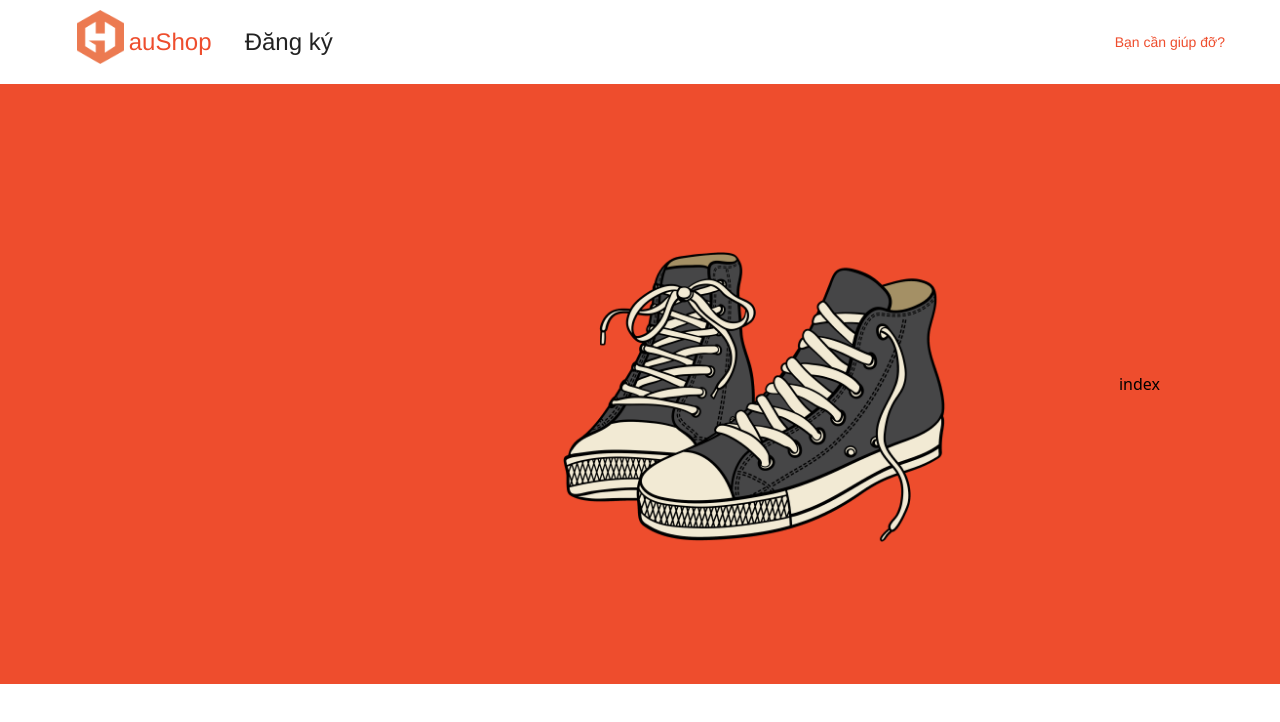
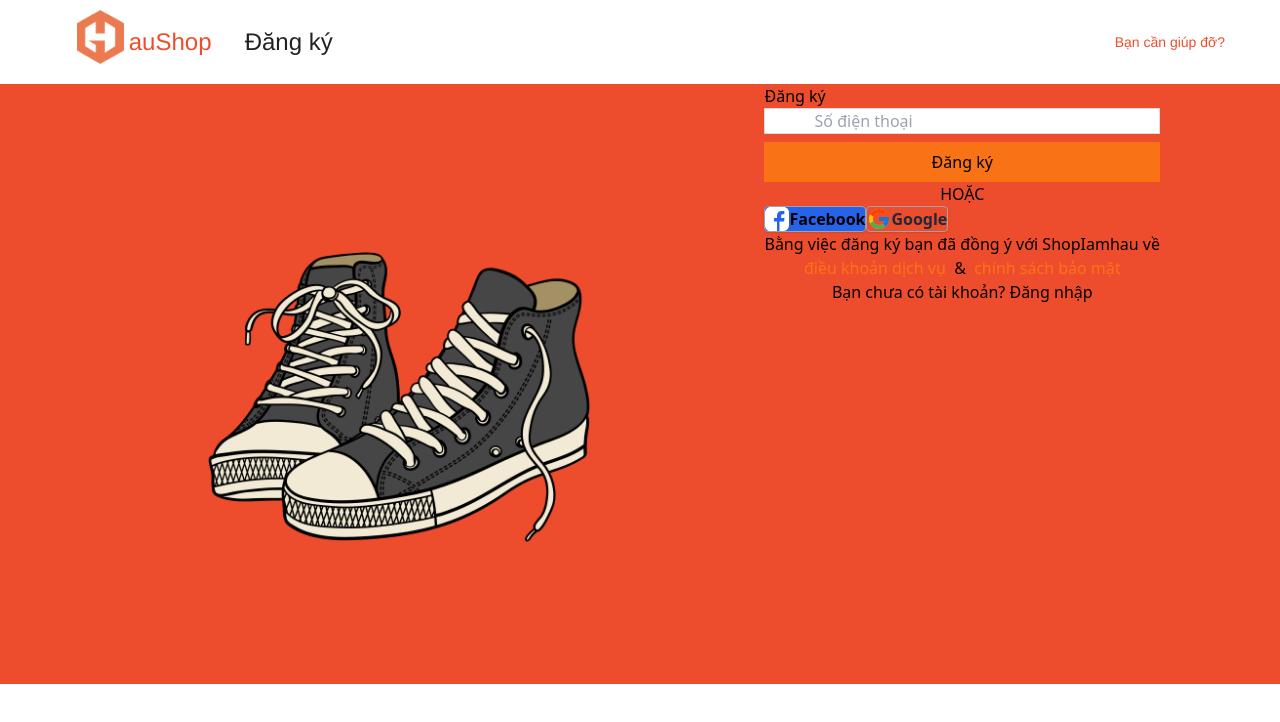
Before and after one commit to iamhaupv/retail-store-fe, a React (Create React App) app: page /signup in a window 1280 px wide. Shown: the top 722 px of the page. Built offline with nearby package versions, Linux system fonts and the light colour scheme.

Commit message:
fontsomeware

```diff
--- a/package.json
+++ b/package.json
@@ -3,6 +3,11 @@
   "version": "0.1.0",
   "private": true,
   "dependencies": {
+    "@fortawesome/fontawesome-svg-core": "^6.6.0",
+    "@fortawesome/free-brands-svg-icons": "^6.6.0",
+    "@fortawesome/free-regular-svg-icons": "^6.6.0",
+    "@fortawesome/free-solid-svg-icons": "^6.6.0",
+    "@fortawesome/react-fontawesome": "^0.2.2",
     "@testing-library/jest-dom": "^5.17.0",
     "@testing-library/react": "^13.4.0",
     "@testing-library/user-event": "^13.5.0",
--- a/src/components/FormRegister/index.js
+++ b/src/components/FormRegister/index.js
@@ -1,7 +1,196 @@
-import React from 'react'
-
+import React, { useEffect, useState } from "react";
+import { FontAwesomeIcon } from "@fortawesome/react-fontawesome";
+import { faCircleCheck } from "@fortawesome/free-solid-svg-icons";
+import "./FormRegister.css";
 export default function FormRegister() {
+  const [phone, setPhone] = useState(""); // phone
+  const [phoneError, setPhoneError] = useState(false); // phone error
+  const [iconPhone, setIconPhone] = useState(false); // icon phone
+  const [formValid, setFormValid] = useState(false);
+  const [focus, setFocus] = useState(false); // focus
+  // handle focus
+  const handleFocus = () => {
+    setFocus(true);
+  };
+  useEffect(() => {
+    setFormValid(!phoneError);
+  }, [phone, phoneError]);
+  // regex phone
+  const regexPhone = (value) => {
+    const regex = /^(0[3|5|7|8|9]\d{8}|0\d{9})$/;
+    if (value === "" || !regex.test(value)) setPhoneError(true);
+    else setPhoneError(false);
+  };
+  // handle change phone
+  const handleChangePhone = (e) => {
+    regexPhone(e.target.value);
+    setPhone(e.target.value);
+  };
+  // handle blur phone
+  const handleBlurPhone = (e) => {
+    regexPhone(e.target.value);
+    setIconPhone(true);
+  };
   return (
-    <div>index</div>
-  )
+    <>
+      {/* container__register */}
+      <div className="flex justify-center container__register">
+        {/* content */}
+        <div className="mx-auto content">
+          <div>
+            {/* content__title */}
+            <div className="content__title">
+              <span>Đăng ký</span>
+            </div>
+            {/* content__content */}
+            <div className="content__content">
+              {/* form */}
+              <form className="form">
+                {/* form__phone */}
+                <div
+                  onFocus={handleFocus}
+                  className="flex justify-center items-center form__phone"
+                  style={{
+                    border: phoneError
+                      ? "1px solid red"
+                      : focus
+                      ? "1px solid black"
+                      : "1px solid rgba(0, 0, 0, .14)",
+                    background: phoneError ? "#fff6f7" : "#ffffff",
+                  }}
+                >
+                  {/* form__phone__input */}
+                  <input
+                    className="form__phone__input"
+                    style={{
+                      width: phoneError ? "338.4px" : "295.4px",
+                      background: phoneError ? "#fff6f7" : "#ffffff",
+                    }}
+                    value={phone}
+                    onChange={handleChangePhone}
+                    onBlur={handleBlurPhone}
+                    placeholder="Số điện thoại"
+                  />
+                  {phoneError ? (
+                    <div></div>
+                  ) : (
+                    // form__phone__input__pass
+                    <div className="flex justify-center items-center form__phone__input__pass">
+                      {iconPhone ? (
+                        <div>
+                          <FontAwesomeIcon icon={faCircleCheck} />
+                        </div>
+                      ) : (
+                        <div></div>
+                      )}
+                    </div>
+                  )}
+                </div>
+                {/* form__phone__error */}
+                <div className="form__phone__error">
+                  {iconPhone &&
+                    (phoneError ? (
+                      <span>Số điện thoại không hợp lệ.</span>
+                    ) : (
+                      <span></span>
+                    ))}
+                </div>
+                {/* form__btn */}
+                <div className="mt-2">
+                  <button
+                    disabled={!formValid}
+                    className={`form__btn bg-orange-500 w-full h-10 ${
+                      !formValid && "cursor-not-allowed"
+                    }`}
+                  >
+                    Đăng ký
+                  </button>
+                </div>
+              </form>
+              {/* line */}
+              <div className="flex justify-center items-center line">
+                {/* line__text */}
+                <span className="line__text">HOẶC</span>
+              </div>
+              {/* btn__fb__gg */}
+              <div className="flex btn__fb__gg">
+                {/* Facebook */}
+                <div>
+                  {/* btn__fb */}
+                  <button className="btn__fb bg-blue-600 hover:bg-blue-700 font-semibold border border-gray-400 rounded shadow flex items-center justify-center">
+                    <svg
+                      xmlns="http://www.w3.org/2000/svg"
+                      viewBox="0 0 48 48"
+                      className="w-6 h-6"
+                    >
+                      <path
+                        fill="#FFFFFF"
+                        d="M37.1,0H10.9C5,0,0,5,0,11.1v26.2C0,43,5,48,10.9,48H24V29H18V22h6V17.4c0-6.1,3.7-9.5,9.3-9.5c2.6,0,4.8,0.2,5.4,0.3v6.5h-3c-2.9,0-3.5,1.4-3.5,3.4V22h6.8l-0.9,7H29v19h8.9C43,48,48,43,48,37.1V10.9C48,5,43,0,37.1,0z"
+                      />
+                    </svg>
+                    {/* btn__fb__text */}
+                    <span className="btn__fb__text">Facebook</span>
+                  </button>
+                </div>
+                {/* Google */}
+                <div>
+                  {/* btn__gg */}
+                  <button className="btn__gg hover:bg-gray-100 text-gray-800 font-semibold border border-gray-400 rounded shadow flex items-center justify-center">
+                    <svg
+                      xmlns="http://www.w3.org/2000/svg"
+                      viewBox="0 0 48 48"
+                      className="w-6 h-6"
+                    >
+                      <path
+                        fill="#FFC107"
+                        d="M43.611,20.083H42V20H24v8h11.303c-1.649,4.657-6.08,8-11.303,8c-6.627,0-12-5.373-12-12c0-6.627,5.373-12,12-12c3.059,0,5.842,1.154,7.961,3.039l5.657-5.657C34.046,6.053,29.268,4,24,4C12.955,4,4,12.955,4,24c0,11.045,8.955,20,20,20c11.045,0,20-8.955,20-20C44,22.659,43.862,21.35,43.611,20.083z"
+                      />
+                      <path
+                        fill="#FF3D00"
+                        d="M6.306,14.691l6.571,4.819C14.655,15.108,18.961,12,24,12c3.059,0,5.842,1.154,7.961,3.039l5.657-5.657C34.046,6.053,29.268,4,24,4C16.318,4,9.656,8.337,6.306,14.691z"
+                      />
+                      <path
+                        fill="#4CAF50"
+                        d="M24,44c5.166,0,9.86-1.977,13.409-5.192l-6.19-5.238C29.211,35.091,26.715,36,24,36c-5.202,0-9.619-3.317-11.283-7.946l-6.522,5.025C9.505,39.556,16.227,44,24,44z"
+                      />
+                      <path
+                        fill="#1976D2"
+                        d="M43.611,20.083H42V20H24v8h11.303c-0.792,2.237-2.231,4.166-4.087,5.571c0.001-0.001,0.002-0.001,0.003-0.002l6.19,5.238C36.971,39.205,44,34,44,24C44,22.659,43.862,21.35,43.611,20.083z"
+                      />
+                    </svg>
+                    {/* btn__gg__text */}
+                    <span className="btn__gg__text">Google</span>
+                  </button>
+                </div>
+              </div>
+              {/* des */}
+              <div className="des">
+                <p className="flex justify-center items-center">
+                  Bằng việc đăng ký bạn đã đồng ý với ShopIamhau về
+                </p>
+                <p className="flex justify-center items-center">
+                  <a className="text-orange-500" href="fb.com">
+                    điều khoản dịch vụ
+                  </a>{" "}
+                  &nbsp; & &nbsp;{" "}
+                  <a className="text-orange-500" href="fb.com">
+                    chính sách bảo mật
+                  </a>
+                </p>
+              </div>
+            </div>
+            {/* content__foreign */}
+            <div className="flex justify-center items-center content__foreign">
+              <span>
+                Bạn chưa có tài khoản? {/* content__foreign__login */}
+                <a className="content__foreign__login" href="/signin">
+                  Đăng nhập
+                </a>
+              </span>
+            </div>
+          </div>
+        </div>
+      </div>
+    </>
+  );
 }
```
Also changed, not shown: src/components/FormRegister/FormRegister.css (added), 1 other file (tests, documents, lock files or other folders).
